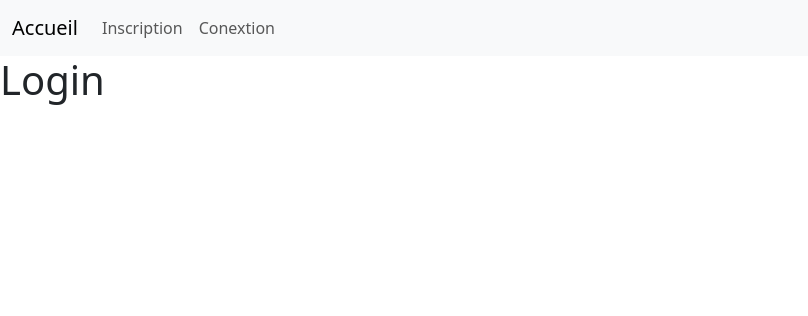
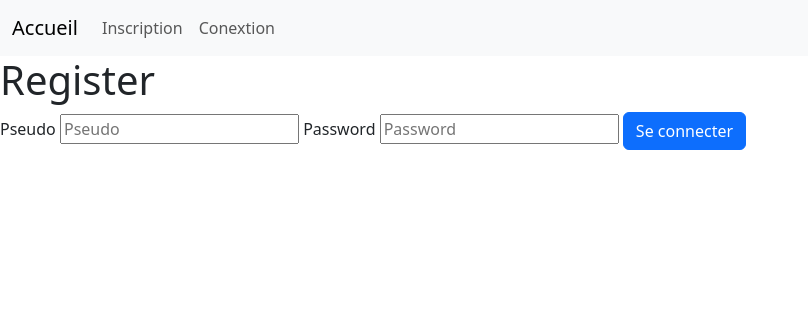
Before and after one commit to SULPHALTEUR/reseau-social, a PHP site: page /login.php in a window 1280 px wide. Shown: the top 316 px of the page, without its empty margins (0-808 px from the left). Run offline with PHP 8.4, Linux system fonts and the light colour scheme.

Commit message:
Mise a jour Problemme sur le chiffrage

```diff
--- a/include.php
+++ b/include.php
@@ -1,3 +1,4 @@
 <?php
+
 include_once('_db/connextionDB.php');
 ?>
--- a/login.php
+++ b/login.php
@@ -1,6 +1,87 @@
 <?php
-include_once('include.php');
-$title = "Login"
+    require_once('include.php');
+    $title = "Register";
+
+    if(isset($_SESSION['id'])){
+        header('Location: index.php');
+        exit;
+    }
+
+
+    if(!empty($_POST)){
+        extract($_POST);
+
+        $valid = (boolean) true;
+
+        if(isset($_POST['connexion'])){
+            $pseudo = ucfirst(trim($pseudo));
+            $password = trim($password);
+
+            if(empty($pseudo)){
+                $valid = false;
+                $err_pseudo = "Ce champ ne peut pas être vide";
+            }
+
+            if(empty($password)){
+                $valid = false;
+                $err_password = "Ce champ ne peut pas être vide";
+            }
+
+            if($valide){
+                $req = $DB->prepare("SELECT mdp
+                    FROM users
+                    WHERE pseudo = ?");
+
+                $req->execute(array($pseudo));
+
+                $req = $req->fetch();
+
+                if(isset($req['mdp'])){
+                    if(password_verify($password, $req['mdp'])) {
+                        $valid = false;
+                        $err_pseudo = "La combinaion du pseudo / mot de pass est incorrecte";
+                    }
+
+                }else{
+                    $valid = false;
+                    $err_pseudo = "La combinaion du pseudo / mot de pass est incorrecte";
+                }
+            }
+
+            //insertion a notre bdd
+            if($valid){
+                $req = $DB->prepare("SELECT *
+                    FROM users
+                    WHERE pseudo = ?");
+
+                $req->execute(array($pseudo));
+
+                $req_login = $req->fetch();
+
+                if(isset($req_login['id'])){
+                    $date_login = date('Y-m-d H:i:s');
+                    $req = $DB->prepare("UPDATE users SET date_login = ? WHERE id = ?");
+                    $req->execute(array( $date_login, $req_login['id']));
+
+                    $_SESSION['id'] = $req_login['id'];
+                    $_SESSION['pseudo'] = $req_login['pseudo'];
+                    $_SESSION['email'] = $req_login['email'];
+                    $_SESSION['role'] = $req_login['role'];
+
+                    echo 'ok';
+                    header('Location: index.php');
+                    exit;
+                }else{
+                    $valid = false;
+                    $err_pseudo = "La combinaion du pseudo / mot de pass est incorrecte";
+                }
+
+
+            }else{
+                echo 'nok';
+            }
+        }
+    }
 ?>
 
 <!DOCTYPE html>
@@ -16,6 +97,15 @@ $title = "Login"
 <body>
     <?php require_once('_menu/menu.php');?>
     <h1><?= $title ?></h1>
+<form method="post">
+<?php if(isset($err_pseudo)){echo '<div>' . $err_pseudo . '</div>' ;} ?>
+    <label>Pseudo</label>
+    <input type="text" name="pseudo" value="<?php if(isset($pseudo)){echo $pseudo;}?>" placeholder="Pseudo">
+    <?php if(isset($err_email)){echo '<div>' . $err_email . '</div>' ;} ?>
+    <label>Password</label>
+    <input type="password" name="password" value="<?php if(isset($password)){echo $password;}?>" placeholder="Password">
+    <button type="submit" name="connexion" class="btn btn-primary">Se connecter</button>
+</form>
+<?php require_once('_footer/footer.php');?>
 </body>
-<?php require_once('_footer/footer.php');?>
 </html>
```
Also changed, not shown: index.php (+10 -4 lines), register.php (+34 -13 lines).
